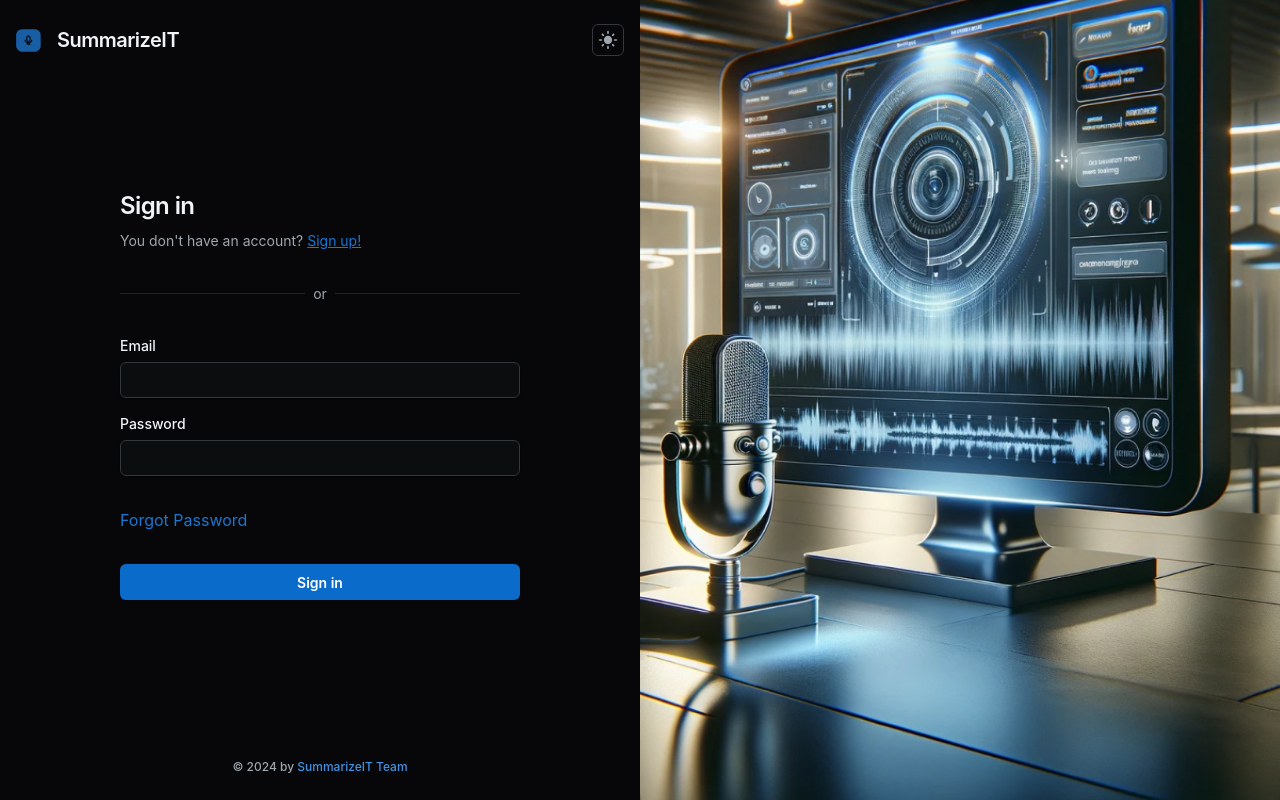
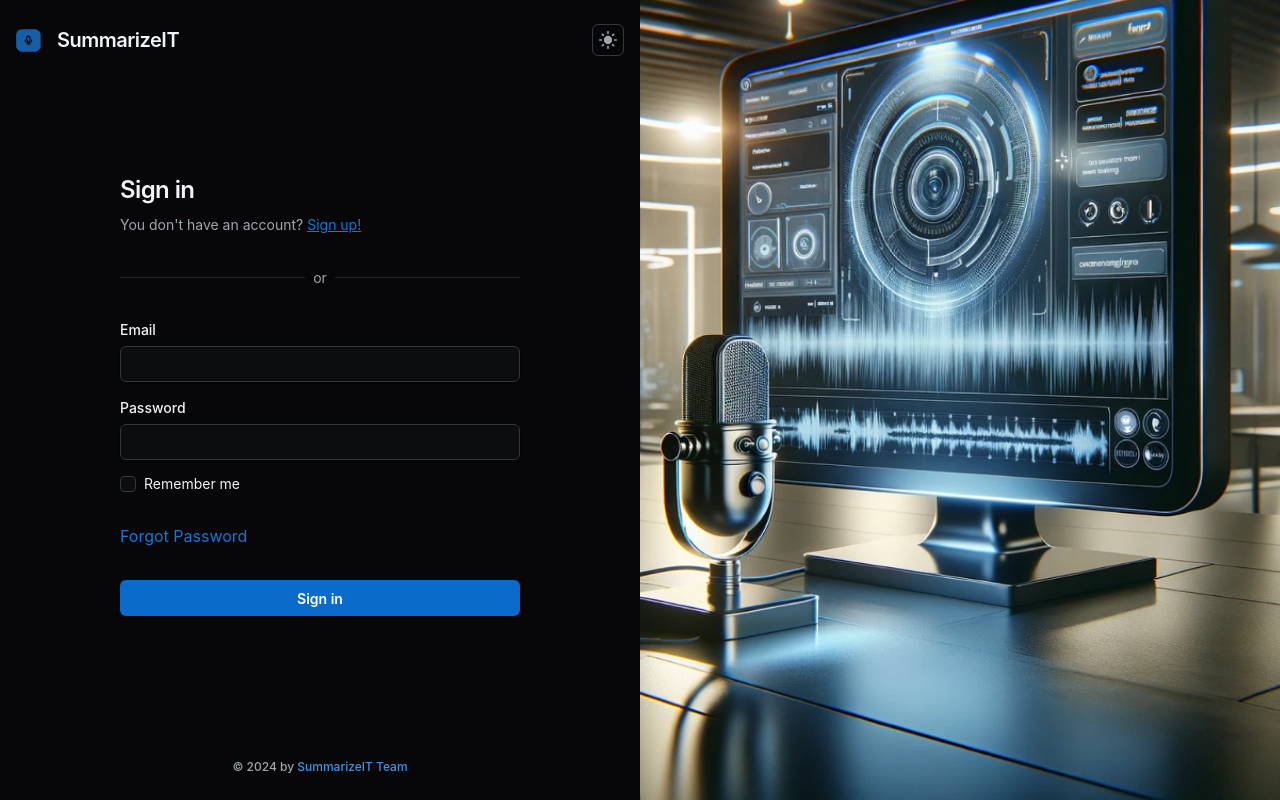
Before and after one commit to SummarizeIT/frontend, a React (Vite) app: page /signIn in a window 1280 px wide. Built offline with nearby package versions, Linux system fonts and the light colour scheme.

Commit message:
add sign in auth

```diff
--- a/src/pages/auth/signIn.tsx
+++ b/src/pages/auth/signIn.tsx
@@ -17,11 +17,15 @@ import LightModeRoundedIcon from "@mui/icons-material/LightModeRounded";
 import { LogoIcon } from "../../components/Icons";
 import loginImg from "../../assets/loginimg.png";
 import { Link as RouterLink } from "react-router-dom";
+import AuthManager, { LoginData } from "@/utils/auth";
+import Checkbox from "@mui/joy/Checkbox";
+import { useNavigate } from "react-router-dom";
+
 
 interface FormElements extends HTMLFormControlsCollection {
   email: HTMLInputElement;
   password: HTMLInputElement;
-  persistent: HTMLInputElement;
+  rememberMe: HTMLInputElement;
 }
 interface SignInFormElement extends HTMLFormElement {
   readonly elements: FormElements;
@@ -52,6 +56,7 @@ function ColorSchemeToggle(props: IconButtonProps) {
 }
 
 export default function SignInPage() {
+  const navigate = useNavigate();
   return (
     <CssVarsProvider defaultMode="dark" disableTransitionOnChange>
       <CssBaseline />
@@ -152,15 +157,24 @@ export default function SignInPage() {
             </Divider>
             <Stack gap={4} sx={{ mt: 2 }}>
               <form
-                onSubmit={(event: React.FormEvent<SignInFormElement>) => {
+                onSubmit={async (event: React.FormEvent<SignInFormElement>) => {
                   event.preventDefault();
                   const formElements = event.currentTarget.elements;
-                  const data = {
+                  const loginData: LoginData = {
                     email: formElements.email.value,
                     password: formElements.password.value,
-                    persistent: formElements.persistent.checked,
+                    rememberMe: formElements.rememberMe.checked,
                   };
-                  alert(JSON.stringify(data, null, 2));
+                  alert(JSON.stringify(loginData, null, 2));
+                  try {
+                    const response = await AuthManager.login(loginData);
+                    // Handle response or navigate to different page on success
+                    alert(JSON.stringify(response.data, null, 2));
+                    navigate("/Dashboard");
+                  } catch (error) {
+                    // Handle error, e.g., display an error message
+                    console.error("Registration error:", error);
+                  }
                 }}
               >
                 <FormControl required>
@@ -170,6 +184,9 @@ export default function SignInPage() {
                 <FormControl required>
                   <FormLabel>Password</FormLabel>
                   <Input type="password" name="password" />
+                </FormControl>
+                <FormControl>
+                  <Checkbox size="sm" label="Remember me" name="rememberMe" />
                 </FormControl>
                 <Stack gap={4} sx={{ mt: 2 }}>
                   <Box
--- a/src/utils/auth.tsx
+++ b/src/utils/auth.tsx
@@ -8,7 +8,7 @@ export interface RegisterData {
   lastName: string;
 }
 
-interface LoginData {
+export interface LoginData {
   email: string;
   password: string;
   rememberMe: boolean;
```
